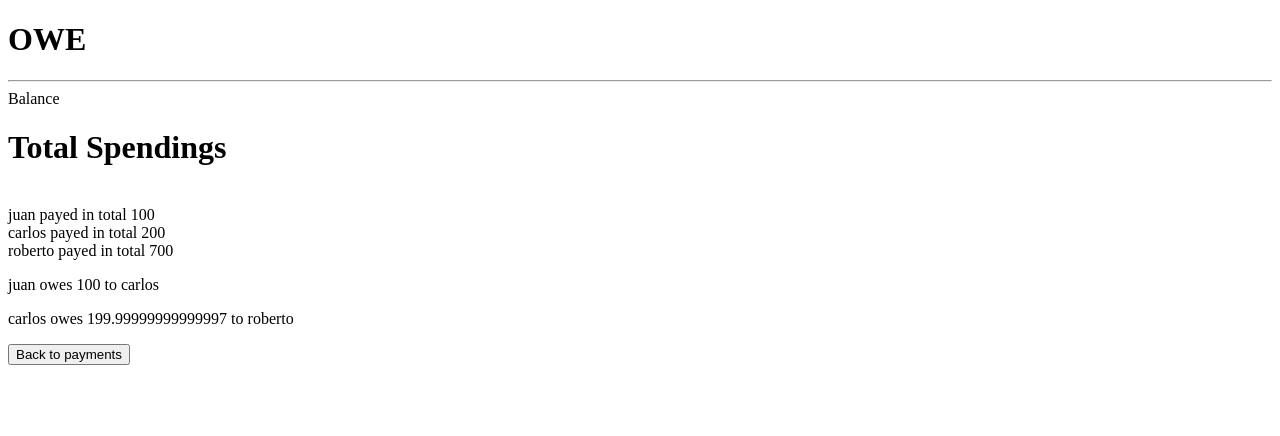
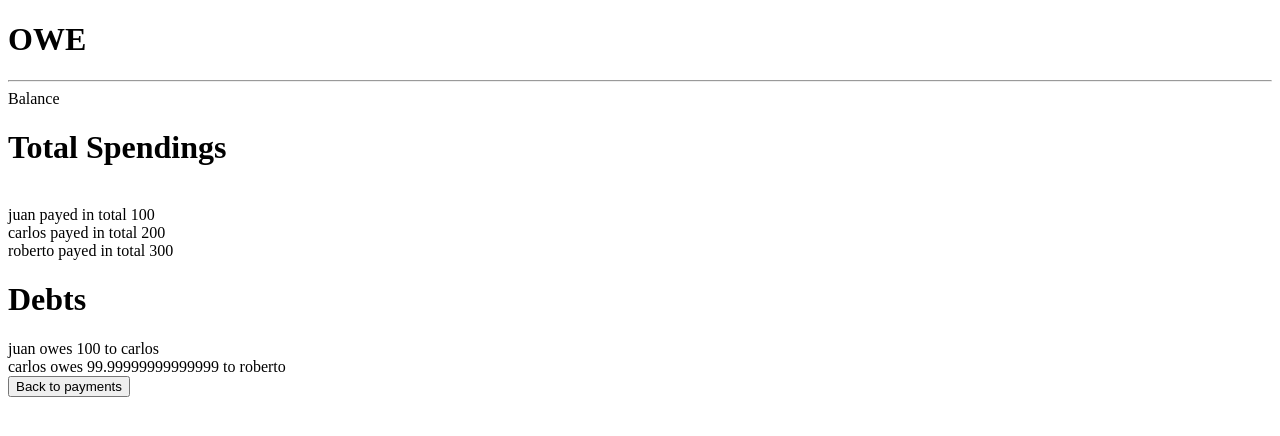
Before and after one commit to hernanfuria/owe-react-app, a React (Vite) app: page /balance in a window 1280 px wide. Shown: the top 436 px of the page. Built offline with nearby package versions, Linux system fonts and the light colour scheme.

Commit message:
DebtsList and DebtsListItem
Added sub components of Balance.

Signed-off-by: hernanfuria <hernan.furiasse@hotmail.com>

```diff
--- a/src/components/Balance.jsx
+++ b/src/components/Balance.jsx
@@ -1,22 +1,10 @@
-import { useContext, useEffect, useState } from "react"
+import { useContext } from "react"
 import { GlobalContext } from "./context/GlobalContext"
-import { DebtMatrix } from "../resources/DebtMatrix"
 import { TotalPayedList } from "./TotalPayedList"
+import { DebtsList } from "./DebtsList"
 
 export const Balance = () => {
-    const {names, payments, navigate} = useContext(GlobalContext)
-
-    const [listOfDebts, setListOfDebts] = useState([])
-
-    useEffect(() => {
-        let debtMatrix = new DebtMatrix(names.map(person => {return person.name}));
-        for (const payment of payments) {
-            debtMatrix.addPayment(payment)
-        }
-
-        setListOfDebts(debtMatrix.resolve())
-    }, [])
-
+    const {navigate} = useContext(GlobalContext)
 
     const backToPayments = () => {
         navigate('/paymentslist')
@@ -28,13 +16,7 @@ export const Balance = () => {
 
             <TotalPayedList />
 
-            {
-                listOfDebts.map(debt => {
-                    return (
-                        <p>{debt.giver} owes {debt.amount} to {debt.receiver}</p>
-                    )
-                })
-            }
+            <DebtsList />
 
             <button onClick={backToPayments}>Back to payments</button>
         </>
--- /dev/null
+++ b/src/components/DebtsList.jsx
@@ -0,0 +1,32 @@
+import { useContext, useEffect, useState } from "react";
+import { GlobalContext } from "./context/GlobalContext";
+import { DebtMatrix } from "../resources/DebtMatrix";
+import { DebtsListItem } from "./DebtsListItem";
+
+export const DebtsList = () => {
+    const {names, payments} = useContext(GlobalContext)
+
+    const [listOfDebts, setListOfDebts] = useState([])
+
+    useEffect(() => {
+        let debtMatrix = new DebtMatrix(names.map(person => {return person.name}));
+        for (const payment of payments) {
+            debtMatrix.addPayment(payment)
+        }
+
+        setListOfDebts(debtMatrix.resolve())
+    }, [])
+
+    return (
+        <>
+            <h1>Debts</h1>
+            {
+                listOfDebts.map(debt => {
+                    return (
+                        <DebtsListItem giver={debt.giver} amount={debt.amount} receiver={debt.receiver} key={debt.giver} />
+                    )
+                })
+            }
+        </>
+    )
+}
--- /dev/null
+++ b/src/components/DebtsListItem.jsx
@@ -0,0 +1,8 @@
+export const DebtsListItem = ({giver, amount, receiver}) => {
+    return (
+        <>
+            <span>{giver} owes {amount} to {receiver}</span>
+            <br />
+        </>
+    )
+}
--- a/src/components/context/GlobalProvider.jsx
+++ b/src/components/context/GlobalProvider.jsx
@@ -34,11 +34,11 @@ const testPayments = [
         amount: 300,
         consumers: ['juan', 'carlos', 'roberto']
     },
-    {
-        payer: 'roberto',
-        amount: 400,
-        consumers: ['carlos', 'roberto']
-    }
+    // {
+    //     payer: 'roberto',
+    //     amount: 400,
+    //     consumers: ['carlos', 'roberto']
+    // }
 ]
 
 export const GlobalProvider = ({children}) => {
```
